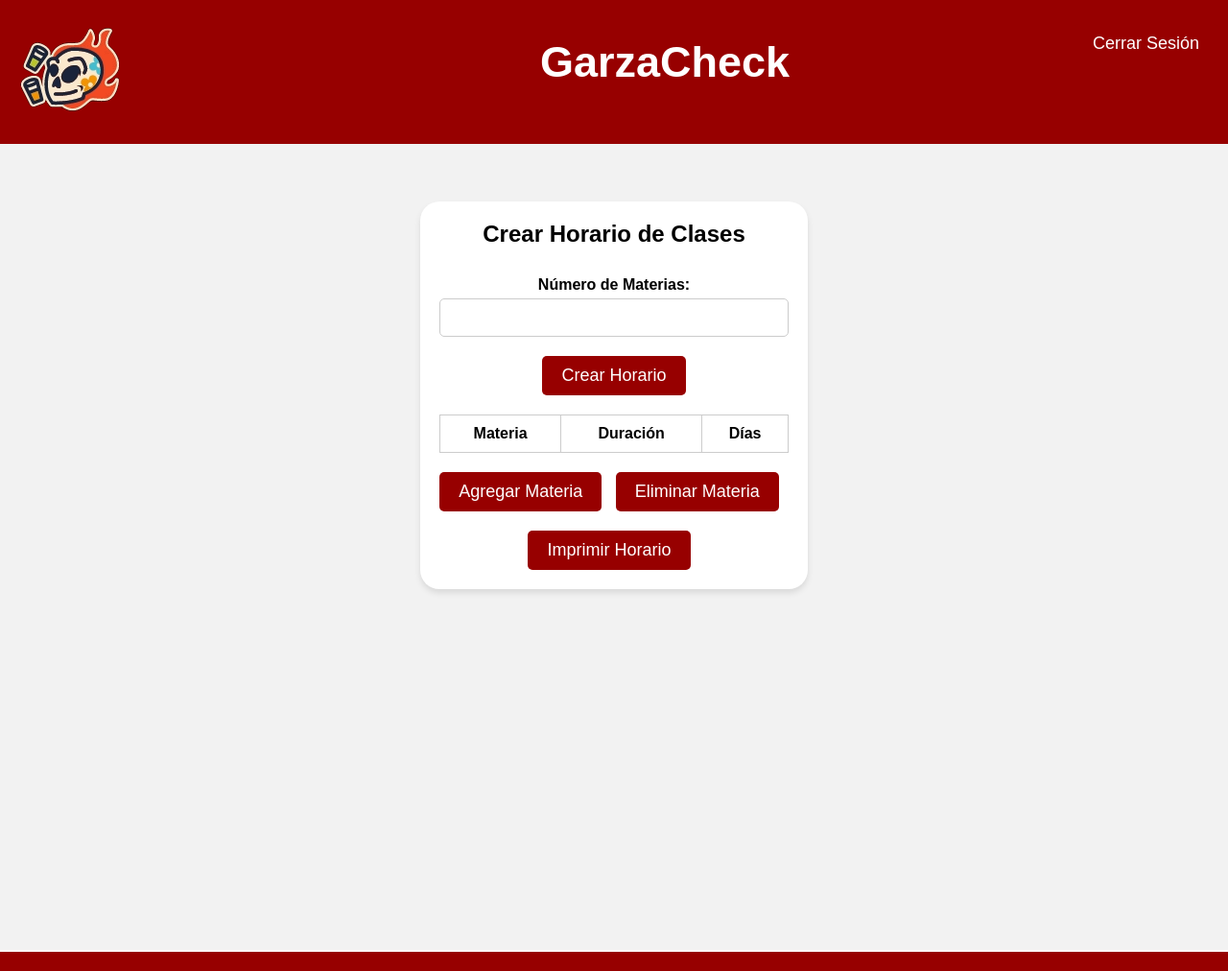
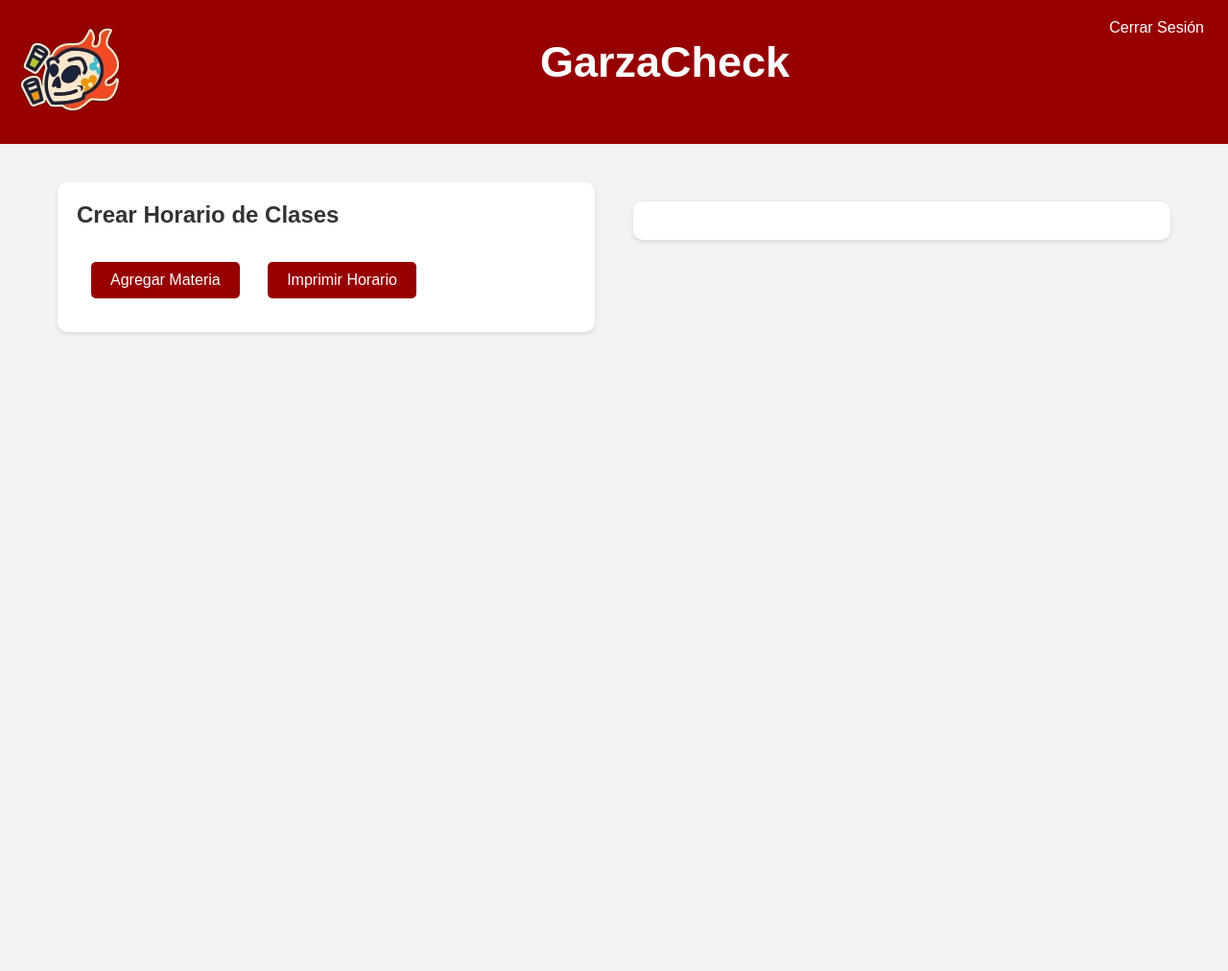
Before and after one commit to AxelF1899/GarzaCheck, a Flask app: page /horarios in a window 1280 px wide. Shown: the whole page at 96% size. After the commit the page ends 348 px from the top, so only its background shows below. Run offline with Flask 3, Linux system fonts and the light colour scheme; lists and menus that the app fills with data are empty.

Commit message:
New schedules and user info features

```diff
--- a/src/app.py
+++ b/src/app.py
@@ -96,5 +96,6 @@ def horarios():
     return render_template('schedules.html')
 
 
+
 if __name__ == '__main__':
     app.run(debug=True)
--- a/src/static/styles/schedules.css
+++ b/src/static/styles/schedules.css
@@ -48,60 +48,133 @@ header h1 {
 .logout-button:hover {
   background-color: #a51945; /* Cambia el color al pasar el mouse */
 }
-
-/* Estilos para el contenido principal */
+/* Estilo para el contenedor principal (main) */
 main {
   display: flex;
-  margin-top: 40px;
-  align-items: center;
-  min-height: 100vh;
-  flex-direction: column;
+  justify-content: space-between;
+  align-items: flex-start;
+  padding: 20px;
+  max-width: 1200px;
+  margin: 20px auto;
+  box-sizing: border-box;
 }
 
-/* Estilos para el formulario de creación de horarios */
+/* Estilo para la sección de horarios */
 .horario-section {
-  text-align: center;
-  max-width: 800px;
+  background-color: #fff;
   padding: 20px;
-  background-color: #fff; /* Fondo blanco */
-  box-shadow: 0 4px 6px rgba(0, 0, 0, 0.1); /* Sombra suave */
-  border-radius: 20px;
-  transition: transform 0.2s ease-in-out;
-  margin: 20px; /* Espacio entre la sección y otros elementos */
-}
-
-.horario-section:hover {
-  transform: scale(1.05);
+  border-radius: 10px;
+  box-shadow: 0 2px 4px rgba(0, 0, 0, 0.1);
+  width: calc(50% - 20px);
+  margin-right: 20px;
+  box-sizing: border-box;
 }
 
 .horario-section h2 {
   font-size: 24px;
   margin-bottom: 20px;
+  color: #333;
 }
 
-/* Estilos para el formulario de edición */
-form {
-  display: flex;
-  flex-direction: column;
-  align-items: center;
+/* Estilos para los botones */
+.button {
+  display: inline-block;
+  padding: 10px 20px;
+  background-color: rgb(151, 0, 0);
+  color: #fff;
+  border: none;
+  border-radius: 5px;
+  font-size: 16px;
+  cursor: pointer;
+  margin-right: 10px;
+  transition: background-color 0.3s ease-in-out;
 }
 
-label {
+.button:hover {
+  background-color: #a51945;
+}
+
+/* Estilos para el botón de impresión */
+#imprimir-horario {
+  margin: 15px;
+  padding: 10px 20px;
+  background-color: rgb(151, 0, 0);
+  color: #fff;
+  border: none;
+  border-radius: 5px;
+  font-size: 16px;
+  cursor: pointer;
+  margin-right: 10px;
+  transition: background-color 0.3s ease-in-out;
+}
+
+#imprimir-horario:hover {
+  background-color: #a51945;
+}
+#agregar-materia{
+  margin: 15px;
+  padding: 10px 20px;
+  background-color: rgb(151, 0, 0);
+  color: #fff;
+  border: none;
+  border-radius: 5px;
+  font-size: 16px;
+  cursor: pointer;
+  margin-right: 10px;
+  transition: background-color 0.3s ease-in-out;
+}
+#agregar-materia:hover{
+  background-color: #a51945;
+}
+.agregar-horario{
+  margin: 15px;
+  padding: 10px 20px;
+  background-color: rgb(151, 0, 0);
+  color: #fff;
+  border: none;
+  border-radius: 5px;
+  font-size: 16px;
+  cursor: pointer;
+  margin-right: 10px;
+  transition: background-color 0.3s ease-in-out;
+}
+.agregar-horario:hover{
+  background-color: #a51945;
+}
+/* Estilos para el formulario de materia */
+.materia-section {
+  background-color: #f7f7f7;
+  padding: 20px;
+  border-radius: 10px;
+  box-shadow: 0 2px 4px rgba(0, 0, 0, 0.1);
+  margin: 20px 0;
+}
+
+.materia-section h3 {
+  font-size: 24px;
+  margin-bottom: 20px;
+  color: #333;
+}
+
+.materia-section label {
   font-weight: bold;
   margin-top: 10px;
 }
 
-input[type="number"] {
+.materia-section input[type="text"],
+.materia-section input[type="time"],
+.materia-section input[type="number"],
+.materia-section select {
   width: 100%;
   padding: 10px;
-  margin: 5px 0;
+  margin: 20px 0;
   border: 1px solid #ccc;
   border-radius: 5px;
   font-size: 16px;
 }
 
-input[type="submit"] {
-  background-color: rgb(151, 0, 0); /* Color vino elegante */
+.materia-section input[type="submit"] {
+  background-color: rgb(151, 0, 0);
   color: #fff;
   padding: 10px 20px;
   border: none;
@@ -112,69 +185,27 @@ input[type="submit"] {
   margin-top: 15px;
 }
 
-input[type="submit"]:hover {
-  background-color: #a51945; /* Cambia el color al pasar el mouse */
+.materia-section input[type="submit"]:hover {
+  background-color: #a51945;
 }
-
-/* Estilos para la tabla de horarios */
-table {
-  width: 100%;
-  border-collapse: collapse;
+h4 {
+  font-weight: 900;
+  margin-bottom: 30px;
+}
+#hora_inicio{
+  width: fit-content;
+}
+#hora_fin{
+  width: fit-content;
+}
+/* Estilo para el contenedor de la tabla */
+#horario-table-container {
+  background-color: #fff;
+  padding: 20px;
+  border-radius: 10px;
+  box-shadow: 0 2px 4px rgba(0, 0, 0, 0.1);
+  width: calc(50% - 20px);
+  overflow: auto;
   margin-top: 20px;
+  box-sizing: border-box;
 }
-
-table th,
-table td {
-  border: 1px solid #ccc;
-  padding: 10px;
-  text-align: center;
-}
-
-/* Estilos para los botones */
-.botones {
-  margin-top: 20px;
-}
-
-.botones button {
-  margin-bottom: 20px;
-}
-
-button {
-  background-color: rgb(151, 0, 0); /* Color vino elegante */
-  color: #fff;
-  padding: 10px 20px;
-  border: none;
-  border-radius: 5px;
-  font-size: 18px;
-  cursor: pointer;
-  transition: background-color 0.3s ease-in-out;
-  margin-right: 10px;
-}
-
-button:hover {
-  background-color: #a51945; /* Cambia el color al pasar el mouse */
-}
-
-/* Estilos para el botón de impresión */
-#print-horario {
-  background-color: #00ff15; /* Color verde */
-  color: #fff;
-  padding: 10px 20px;
-  border: none;
-  border-radius: 5px;
-  font-size: 18px;
-  cursor: pointer;
-  transition: background-color 0.3s ease-in-out;
-}
-
-#print-horario:hover {
-  background-color: #00cc11; /* Cambia el color al pasar el mouse */
-}
-footer {
-  background-color: rgb(151, 0, 0); /* Color vino elegante */
-  color: #fff; /* Texto blanco */
-  text-align: center;
-  padding: 10px 0;
-  border-top: 2px solid #fff;
-  font-size: 14px;
-}
--- a/src/templates/schedules.html
+++ b/src/templates/schedules.html
@@ -1,16 +1,17 @@
 <!DOCTYPE html>
 <html lang="en">
   <head>
-    <meta charset="UTF-8">
-    <meta name="viewport" content="width=device-width, initial-scale=1.0">
+    <meta charset="UTF-8" />
+    <meta name="viewport" content="width=device-width, initial-scale=1.0" />
     <title>Creación de Horarios</title>
-    <!-- Agrega enlaces a hojas de estilo si es necesario -->
-    <link rel="stylesheet" href="{{ url_for('static', filename='styles/schedules.css') }}">
+    <link
+      rel="stylesheet"
+      href="{{ url_for('static', filename='styles/schedules.css') }}"
+    />
   </head>
   <body>
     <header>
       <a href="/home">
-            <!-- Logo o título -->
         <img
           src="{{ url_for('static', filename='icons/gCLogo.png') }}"
           alt="Logo de tu empresa"
@@ -18,53 +19,34 @@
         />
       </a>
       <h1>GarzaCheck</h1>
-        <!-- Botón para cerrar sesión -->
-        <form action="/logout" >
+      <form action="/logout">
         <input type="submit" value="Cerrar Sesión" class="logout-button" />
       </form>
-
     </header>
 
     <main>
       <section class="horario-section">
         <h2>Crear Horario de Clases</h2>
-            <form action="/crear_horario" method="POST">
-                <!-- Campo para el número de materias -->
-                <label for="num_materias">Número de Materias:</label>
-                <input type="number" id="num_materias" name="num_materias" required>
-                <input type="submit" value="Crear Horario">
-            </form>
 
-            <!-- Tabla para agregar detalles de las materias -->
-            <table>
-                <thead>
-                    <tr>
-                        <th>Materia</th>
-                        <th>Duración</th>
-                        <th>Días</th>
-                    </tr>
-                </thead>
-                <tbody>
-                    <!-- Aquí se generarán filas dinámicamente -->
-                </tbody>
-            </table>
-
-            <!-- Botones para agregar y eliminar filas -->
-            <div class="botones">
+        <!-- Botón para agregar una nueva sección de materia -->
         <button id="agregar-materia">Agregar Materia</button>
-                <button id="eliminar-materia">Eliminar Materia</button>
-            </div>
 
         <!-- Botón para imprimir el horario -->
-            <button id="imprimir-horario" onclick="window.print()">Imprimir Horario</button>
+        <button id="imprimir-horario">Imprimir Horario</button>
       </section>
+
+      <!-- Contenedor de la tabla -->
+      <div id="horario-table-container">
+        <table id="horario-table">
+          <!-- Aquí se generará la tabla -->
+        </table>
+      </div>
     </main>
 
     <footer>
       <!-- Tu pie de página -->
     </footer>
 
-    <!-- Agrega el código JavaScript aquí si es necesario -->
-    <script src="{{ url_for('static', filename='js/horarios.js') }}"></script>
+    <script src="{{ url_for('static', filename='listeners/schedules.js') }}"></script>
   </body>
 </html>
```
Also changed, not shown: src/static/listeners/schedules.js (added, +167 -0 lines). Lines whose indentation alone changed are shown as unchanged.
